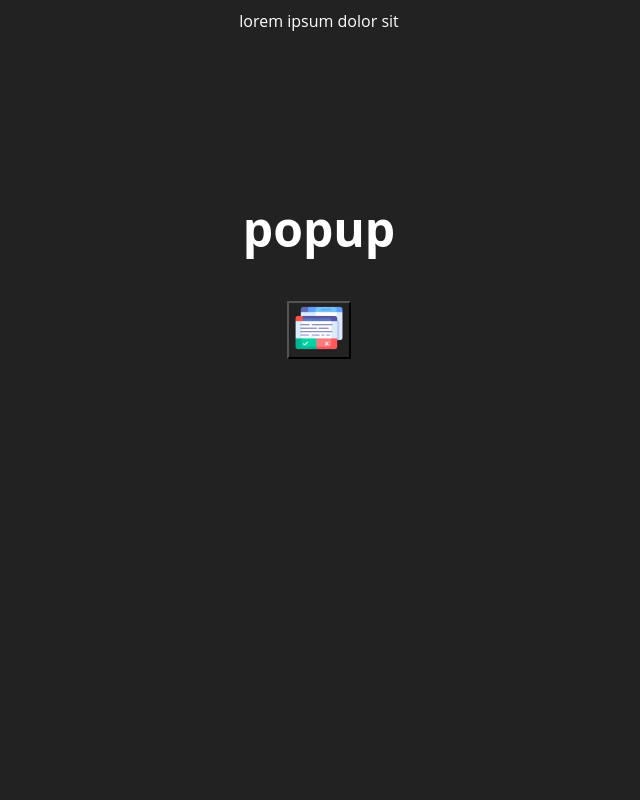
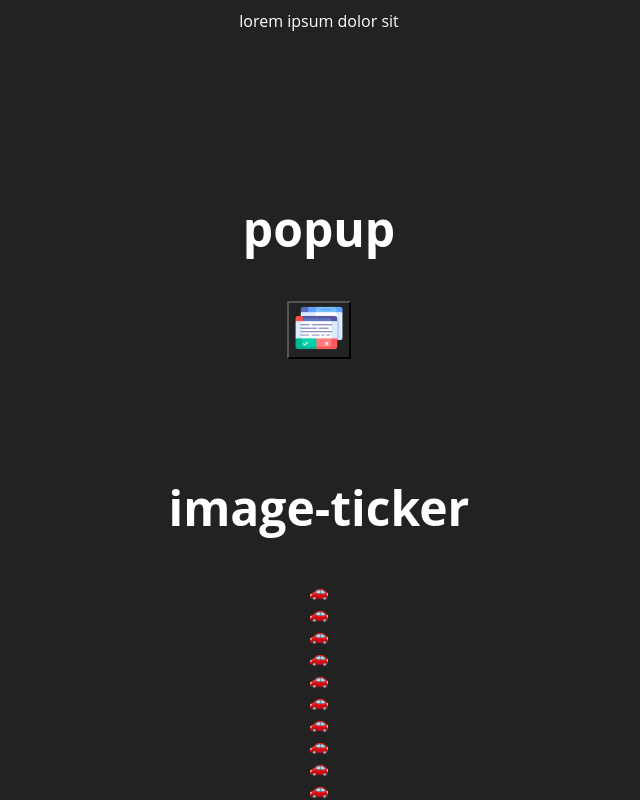
Before and after one commit to zayadur/bs-js, a plain HTML site: page index.html in a window 1280 px wide. Shown: the part 824-1624 px from the top of the page, without its empty margins (321-961 px from the left). Before the commit the page ends 1191 px from the top, so only its background shows below. Drawn offline with Linux system fonts and the light colour scheme.

Commit message:
Add image ticker

```diff
--- a/index.css
+++ b/index.css
@@ -3,6 +3,7 @@
 }
 
 body {
+    height: 200vh;
     background-color: #222222;
     color: white;
 }
@@ -91,7 +92,6 @@ section h1 {
 }
 
 /* toast */
-
 #toast-btn {
     background: transparent;
 }
@@ -159,3 +159,8 @@ section h1 {
     border-radius: 6px;
     box-shadow: 2px 2px 10px rgba(0, 0, 0, 0.25);
 }
+
+/* image-ticker */
+.ticker-image {
+    animation: scroll 3s linear;
+}
--- a/index.html
+++ b/index.html
@@ -74,6 +74,12 @@
 
     </section>
 
+    <section id="image-ticker">
+
+        <h1>image-ticker</h1>
+
+    </section>
+
 </body>
 
 </html>
--- a/script.js
+++ b/script.js
@@ -56,3 +56,21 @@ popupOpen.addEventListener('click', () => {
 popupClose.addEventListener('click', () => {
     popupContainer.classList.remove('active');
 });
+
+// image-ticker
+function createTickerImage() {
+    const tickerImage = document.createElement('div');
+    tickerImage.classList.add('ticker-image');
+
+    tickerImage.innerText = '🚗';
+
+    const tickerLine = document.getElementById('image-ticker');
+    tickerLine.appendChild(tickerImage);
+
+}
+
+const printImageTicker = setInterval(createTickerImage, 500);
+
+setTimeout(() => {
+    clearInterval(printImageTicker);
+}, 5000);
```
